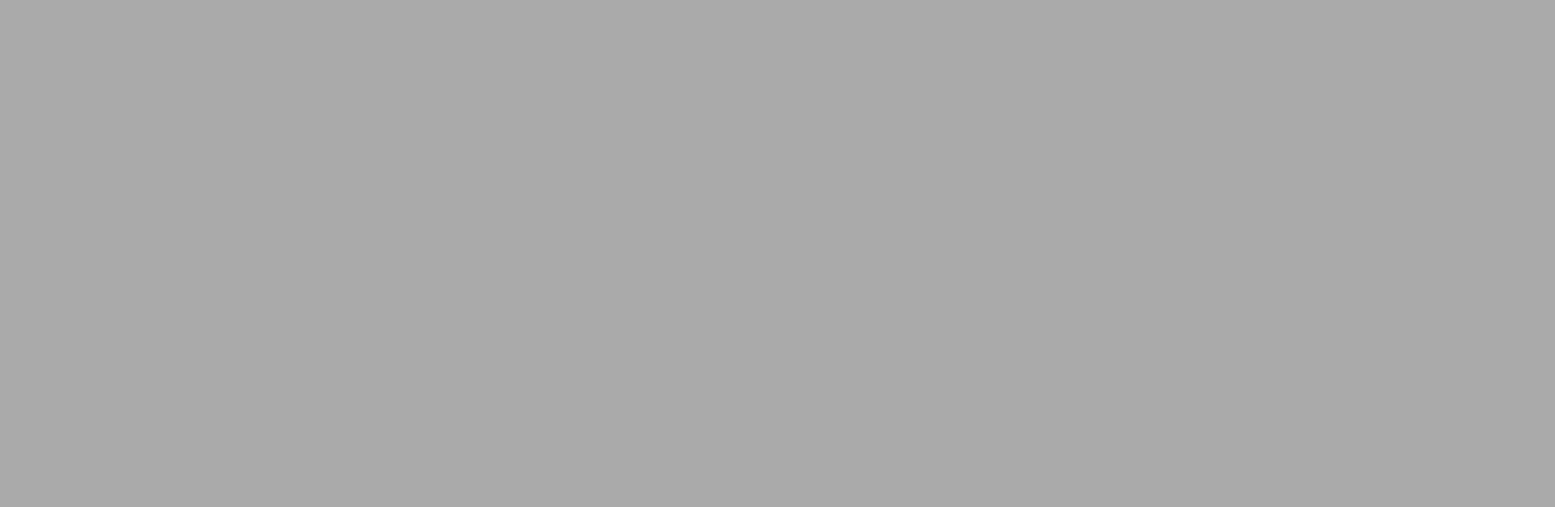
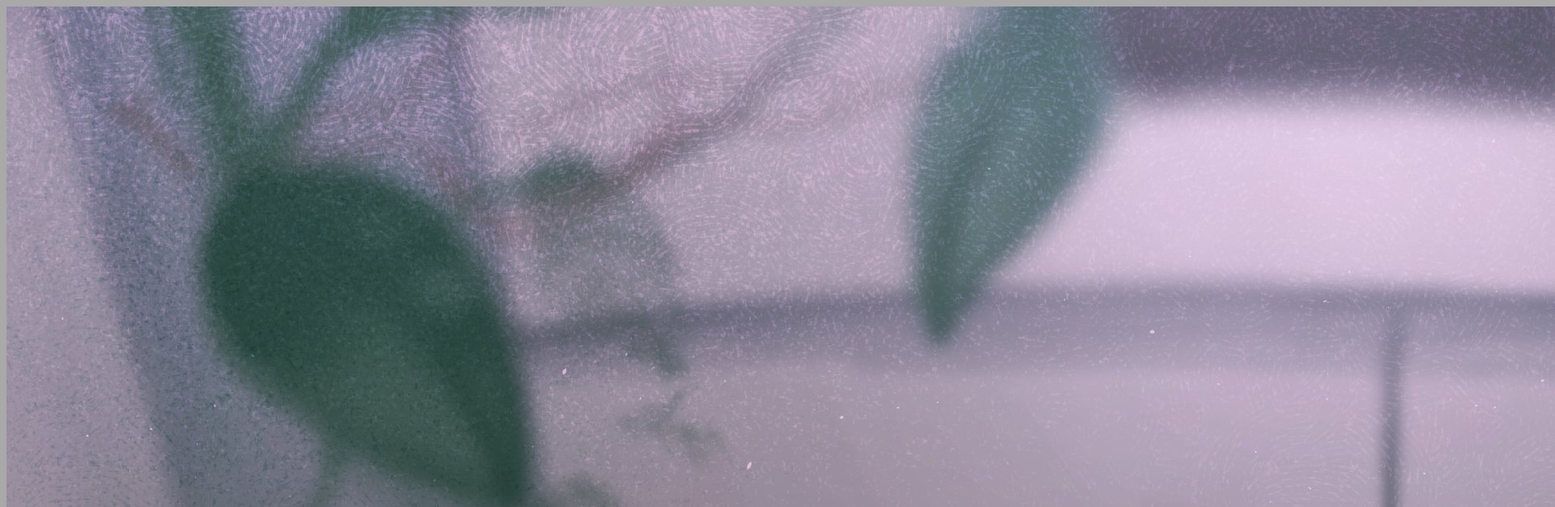
Before and after one commit to tomos4ki/tomos4ki.github.io, a plain HTML site: page index.html in a window 1280 px wide. Shown: the top 626 px of the page at 81% size, 1920 px wide, since content can reach past the window. Drawn offline with Linux system fonts and the light colour scheme.

Commit message:
adding a picture

```diff
--- a/index.html
+++ b/index.html
@@ -10,7 +10,9 @@
     <div class="main">
         <div class="main">
             <div class="main">
-                <div class="head"></div>
+                <div class="head">
+                    <img src="./__original_drawn_by_kyano_kyanora3141__e10ae959d0cf42ed2774c47327522b62.jpg" alt="">
+                </div>
             </div>
         </div>
     </div>
```
Also changed, not shown: __original_drawn_by_kyano_kyanora3141__e10ae959d0cf42ed2774c47327522b62.jpg (added).
